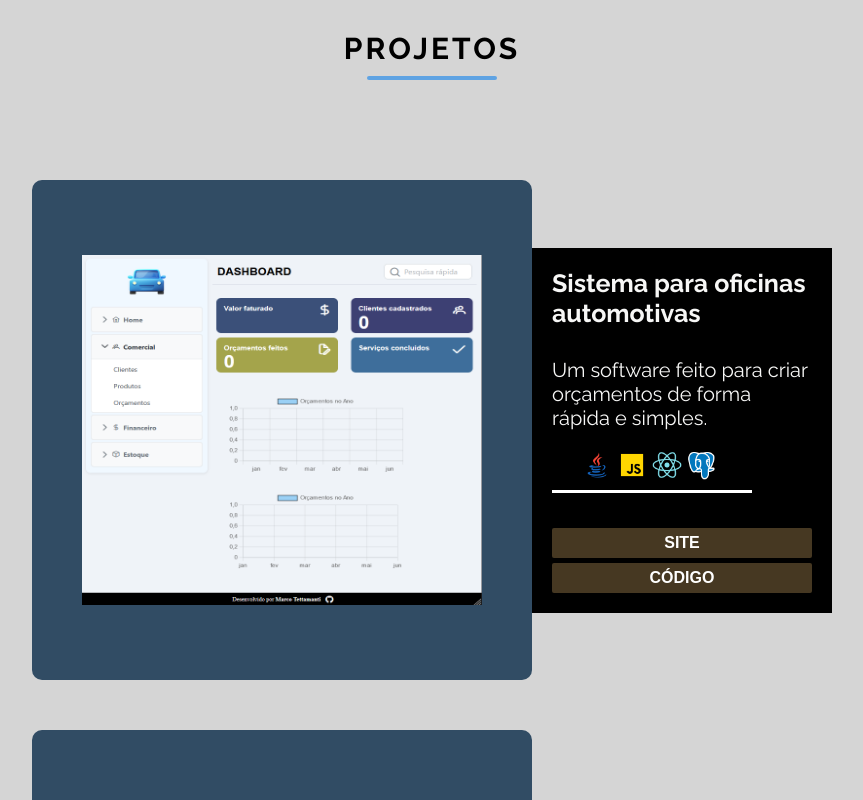
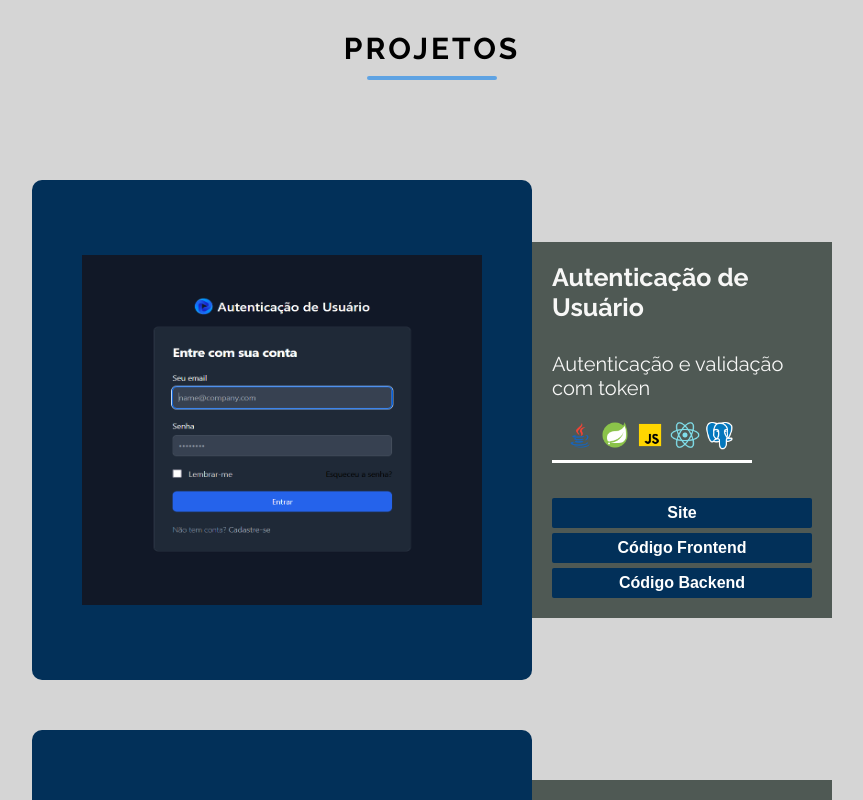
Before and after one commit to tettam/my-portfolio, a plain HTML site: page index.html in a window 1280 px wide. Shown: the part 2000-2800 px from the top of the page, without its empty margins (208-1071 px from the left). Drawn offline with nearby package versions, Linux system fonts and the light colour scheme.

Commit message:
New project

```diff
--- a/index.html
+++ b/index.html
@@ -160,6 +160,29 @@
     <span class="title-bar" data-aos="flip-left" data-aos-delay="200" data-aos-duration="2000"></span>
   </div>
   <div class="grid-projects container">
+    <div class="cards-projects" data-aos="fade-left" data-aos-delay="200" data-aos-duration="1000">
+      <div class="img-container">
+        <img src="./src/assets/login.png" alt="sistema-oficina" class="img-project">
+      </div>
+
+      <div class="text-project">
+        <div class="title-project">Autenticação de Usuário</div>
+        <div class="description-project">Autenticação e validação com token</div>
+        <div class="icons-project">
+          <img src="src/assets/icons8-java.png" alt="Java">
+          <img src="src/assets/icons8-spring-boot.png" alt="Spring Boot">
+          <img src="src/assets/icons8-javascript.png" alt="JavaScript">
+          <img src="src/assets/icons8-reactjs.png" alt="React">
+          <img src="src/assets/icons8-postgreesql.png" alt="PostgreSQL">
+        </div>
+        <div class="link-project">
+          <a href="https://login-tettam.vercel.app/login" class="btn" target="_blank">Site</a>
+          <a href="https://github.com/tettam/login" class="btn" target="_blank">Código Frontend</a>
+          <a href="https://github.com/tettam/user-authentication" class="btn" target="_blank">Código Backend</a>
+        </div>
+      </div>
+    </div>
+
     <div class="cards-projects" data-aos="fade-right" data-aos-delay="200" data-aos-duration="1000">
       <div class="img-container">
         <img src="./src/assets/oficina-tablet.png" alt="sistema-oficina" class="img-project">
@@ -176,7 +199,8 @@
         </div>
         <div class="link-project">
           <a href="https://oficina-frontend-ruby.vercel.app/" class="btn" target="_blank">Site</a>
-          <a href="https://github.com/tettam/sistema-oficina-automotiva" class="btn" target="_blank">Código</a>
+          <a href=https://github.com/tettam/oficina-frontend" class="btn" target="_blank">Código Frontend</a>
+          <a href=https://github.com/tettam/oficina-backend" class="btn" target="_blank">Código Backend</a>
         </div>
       </div>
     </div>
--- a/src/css/styles.css
+++ b/src/css/styles.css
@@ -171,7 +171,7 @@ section {
   color: #fff;
   display: flex;
   text-decoration: none;
-  background-color: rgba(100, 80, 49, 0.7);
+  background-color: #023059;
   width: 120px;
   height: 30px;
   justify-content: center;
@@ -185,7 +185,7 @@ section {
 }
 
 .btn:hover {
-  background-color: rgba(100, 80, 49, 0.9);
+  background-color: #060606;
 }
 
 /* Skilss */
@@ -267,7 +267,7 @@ img {
   display: flex;
   align-items: center;
   justify-content: center;
-  background-color: #314C64;
+  background-color: #023059;
   width: 500px;
   height: 500px;
   transition: 0.5s;
@@ -291,7 +291,7 @@ img {
   width: auto;
   max-width: 300px;
   padding: 20px;
-  background-color: black
+  background-color: #4F5954;
 }
 
 .title-project {
@@ -323,7 +323,7 @@ img {
 .link-project a {
   font-family: Arial, Helvetica, sans-serif;
   text-decoration: none;
-  text-transform: uppercase;
+  text-transform: capitalize;
   margin-top: 5px;
   padding: 10px;
   width: 100%;
@@ -476,8 +476,6 @@ footer img {
     justify-content: center;
     align-items: center;
     padding: 30px;
-    width: auto;
-    height: auto;
   }
   .img-project {
     width: 350px;
@@ -501,12 +499,15 @@ footer img {
     justify-content: center;
   }
   .text-project {
-    width: auto;
-    width: 300px;
+    min-width: 100%;
+    margin-bottom: 20px;
   }
   .img-container {
+    width: 100vw;
+    height: 400px;
+    border-radius: 0;
     justify-content: center;
-    align-items: first baseline;
+    align-items: center;
   }
   .img-project {
     width: 250px;
```
Also changed, not shown: src/assets/login.png (added).
